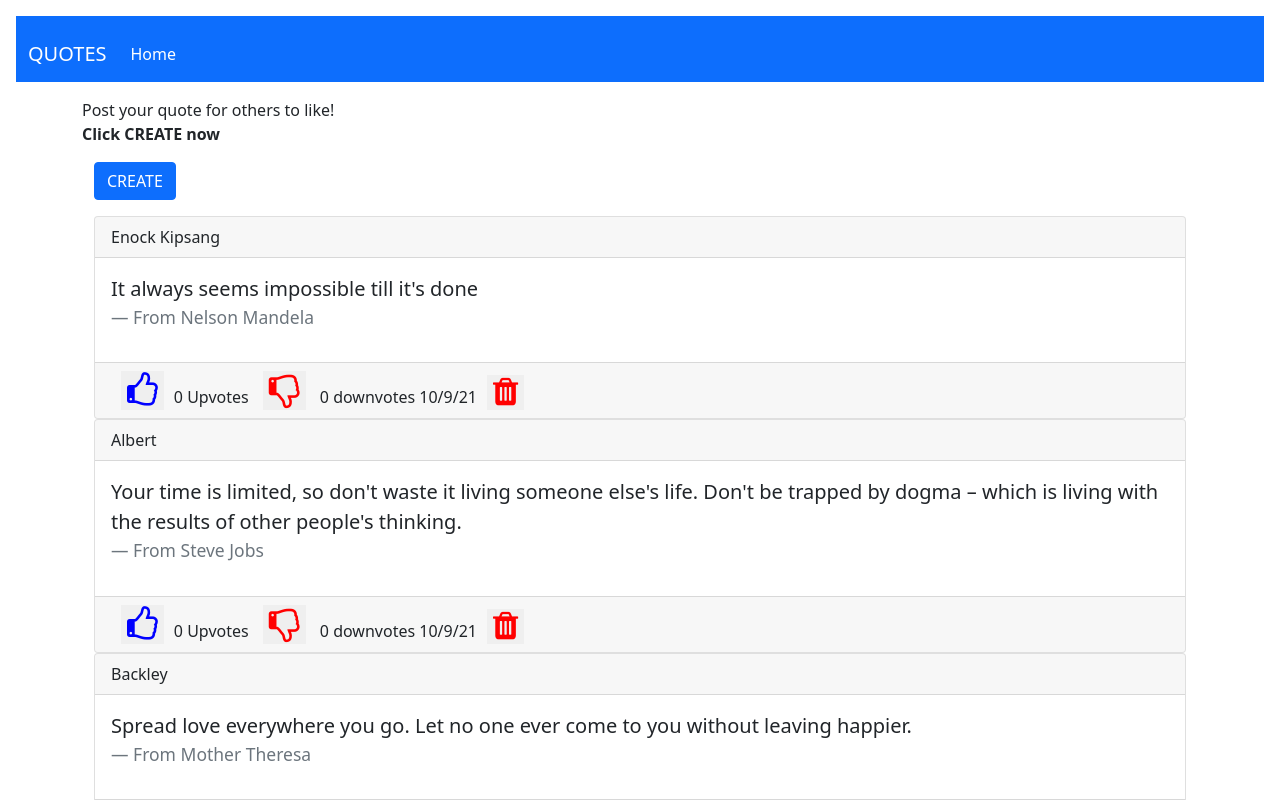
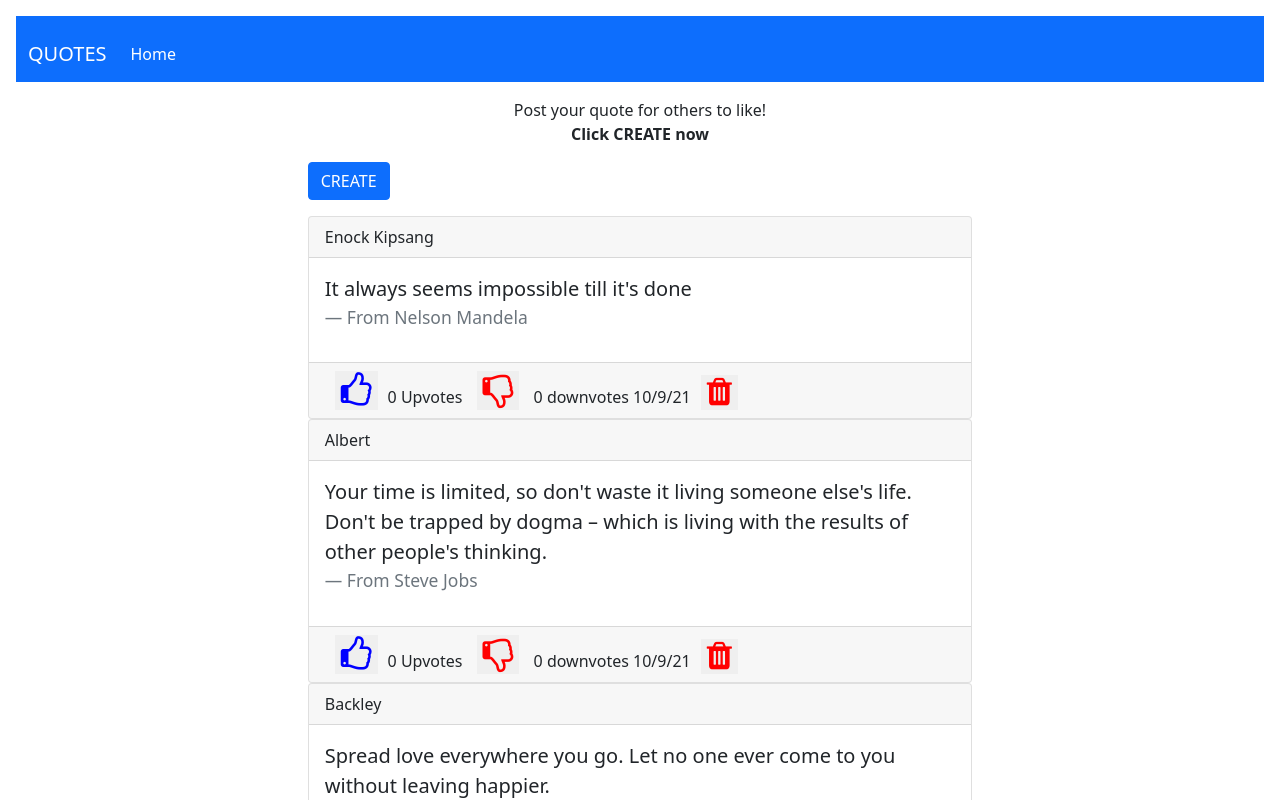
Before and after one commit to kipsang01/Quote-posting, an Angular app: page / in a window 1280 px wide. Shown: the top 800 px of the page. Built offline with nearby package versions, Linux system fonts and the light colour scheme.

Commit message:
Add sorting quotes

```diff
--- a/src/app/quote-details/quote-details.component.html
+++ b/src/app/quote-details/quote-details.component.html
@@ -1,8 +1,8 @@
-<div class="container">
+<div class="container w-75">
     <button class="btn btn-primary" (click) = "showForm()"> CREATE</button>
     <app-quote-form (quoting)="addQuote($event)" *ngIf = "show"></app-quote-form>
     <div class="quotes mt-3">
-        <div class="card" *ngFor = "let quote of quotes index as i">
+        <div class="card" *ngFor = "let quote of quotes; index as i">
             <div class="card-header"> {{quote.name}}</div>
             <div class="card-body">
                 <blockquote class="blockquote"> <p>{{quote.content}}</p>
--- a/src/app/quote-details/quote-details.component.ts
+++ b/src/app/quote-details/quote-details.component.ts
@@ -22,6 +22,8 @@ export class QuoteDetailsComponent implements OnInit {
 
   ]
 
+
+
   ngOnInit(): void {
   }
   //display form
@@ -32,6 +34,9 @@ export class QuoteDetailsComponent implements OnInit {
   //upvote function
   upvoted(i:number):void{
     this.quotes[i].upvotes +=1;
+     this.quotes.sort((a, b) => {
+      return b.upvotes - a.upvotes;
+    });
   }
   //downvote function
   downvoted(i:number):void{
@@ -45,6 +50,10 @@ export class QuoteDetailsComponent implements OnInit {
   addQuote(value:any){
     this.newquote = value;
     this.quotes.unshift(this.newquote);
+    this.quotes.sort((a, b) => {
+      return b.upvotes - a.upvotes;
+      });
   }
 
+
 }
--- a/src/app/quote-form/quote-form.component.ts
+++ b/src/app/quote-form/quote-form.component.ts
@@ -17,12 +17,12 @@ export class QuoteFormComponent implements OnInit {
 
   @Output() quoting = new EventEmitter<object>();
 
-  quotes:Quote[] = [
-    new Quote( "Enock Kipsang","It always seems impossible till it's done","Nelson Mandela"),
-    new Quote( "Albert","Your time is limited, so don't waste it living someone else's life. Don't be trapped by dogma – which is living with the results of other people's thinking.","Steve Jobs"),
-    new Quote( "Backley","Spread love everywhere you go. Let no one ever come to you without leaving happier.","Mother Theresa")
+  // quotes:Quote[] = [
+  //   new Quote( "Enock Kipsang","It always seems impossible till it's done","Nelson Mandela"),
+  //   new Quote( "Albert","Your time is limited, so don't waste it living someone else's life. Don't be trapped by dogma – which is living with the results of other people's thinking.","Steve Jobs"),
+  //   new Quote( "Backley","Spread love everywhere you go. Let no one ever come to you without leaving happier.","Mother Theresa")
 
-  ]
+  // ]
 
   submitQuote(){
     this.newQuote = new Quote (this.name, this.content,this.author)
--- a/src/app/quote.ts
+++ b/src/app/quote.ts
@@ -11,4 +11,5 @@ export class Quote {
             this.author = author;
             this.datePosted = new Date();
         }
+
 }
--- a/src/app/quote/quote.component.html
+++ b/src/app/quote/quote.component.html
@@ -1,4 +1,4 @@
-<div class="container">
-    <div class="header"><p>Post your quote for others to like! <br> <strong>Click CREATE now</strong></p></div>
+<div class="container  w-75">
+    <div class="header text-center"><p>Post your quote for others to like! <br> <strong>Click CREATE now</strong></p></div>
     <div class="quotes"><app-quote-details></app-quote-details></div>
 </div>
```
